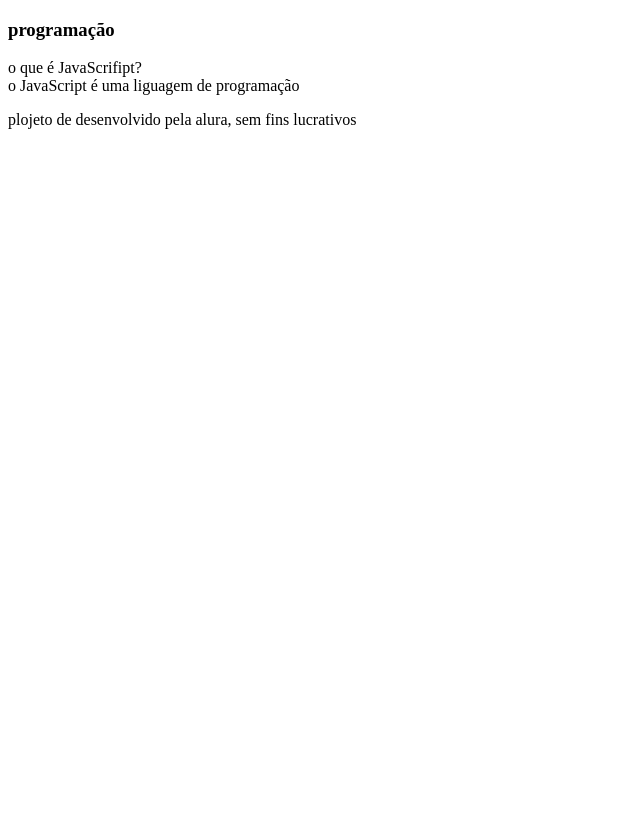
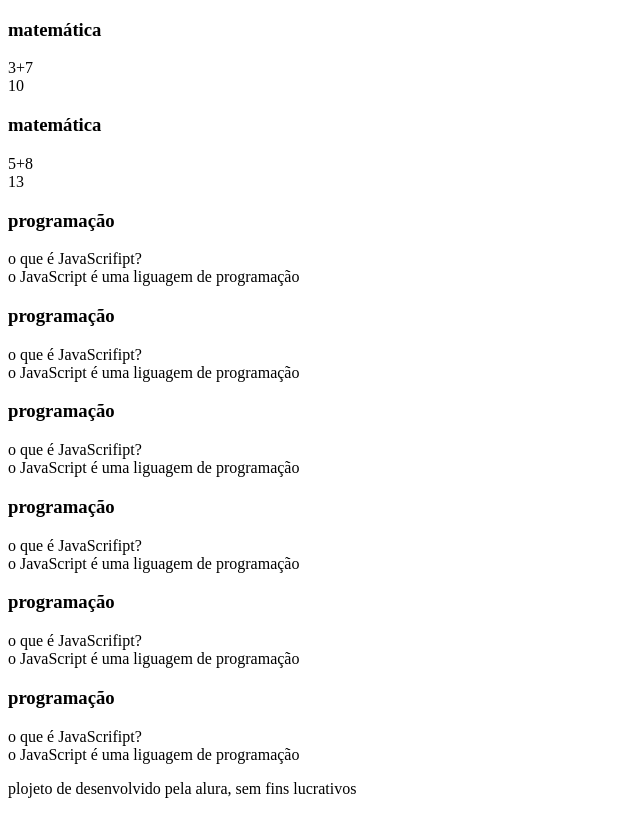
Before and after one commit to butcher2023/flahcards, a plain HTML site: page index.html in a window 1280 px wide. Shown: the whole page, without its empty margins (0-640 px from the left). Drawn offline with Linux system fonts and the light colour scheme.

Commit message:
perguntas

```diff
--- a/index.html
+++ b/index.html
@@ -10,6 +10,41 @@
     <section id="container">
         <article class="cartao">
             <div class="cartao__conteudo">
+                <h3>matemática</h3>
+                <div class="cartao__conteudo__pergunta">3+7</div>
+                <div class="cartao__conteudo__resposta">10</div>
+            </div>
+             <div class="cartao__conteudo">
+                <h3>matemática</h3>
+                <div class="cartao__conteudo__pergunta">5+8</div>
+                <div class="cartao__conteudo__resposta">13</div>
+            </div>
+             <div class="cartao__conteudo">
+                <h3>programação</h3>
+                <div class="cartao__conteudo__pergunta">o que é JavaScrifipt?</div>
+                <div class="cartao__conteudo__resposta">o JavaScript é uma liguagem de programação</div>
+            </div>
+             <div class="cartao__conteudo">
+                <h3>programação</h3>
+                <div class="cartao__conteudo__pergunta">o que é JavaScrifipt?</div>
+                <div class="cartao__conteudo__resposta">o JavaScript é uma liguagem de programação</div>
+            </div>
+             <div class="cartao__conteudo">
+                <h3>programação</h3>
+                <div class="cartao__conteudo__pergunta">o que é JavaScrifipt?</div>
+                <div class="cartao__conteudo__resposta">o JavaScript é uma liguagem de programação</div>
+            </div>
+             <div class="cartao__conteudo">
+                <h3>programação</h3>
+                <div class="cartao__conteudo__pergunta">o que é JavaScrifipt?</div>
+                <div class="cartao__conteudo__resposta">o JavaScript é uma liguagem de programação</div>
+            </div>
+             <div class="cartao__conteudo">
+                <h3>programação</h3>
+                <div class="cartao__conteudo__pergunta">o que é JavaScrifipt?</div>
+                <div class="cartao__conteudo__resposta">o JavaScript é uma liguagem de programação</div>
+            </div>
+             <div class="cartao__conteudo">
                 <h3>programação</h3>
                 <div class="cartao__conteudo__pergunta">o que é JavaScrifipt?</div>
                 <div class="cartao__conteudo__resposta">o JavaScript é uma liguagem de programação</div>
```
